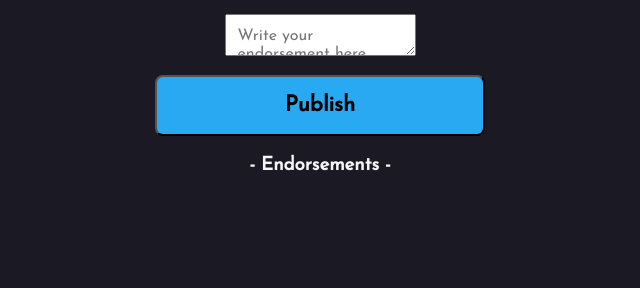
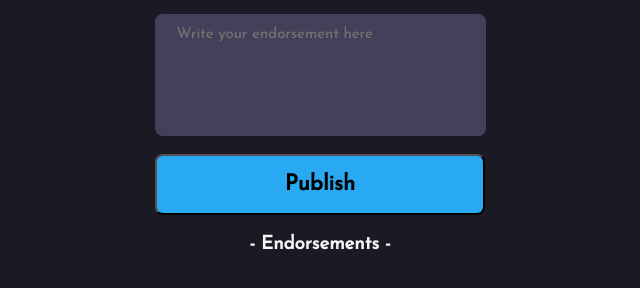
Before and after one commit to MastooraTurkmen/We-are-the-Champions., a website built with Vite: page index.html in a window 1280 px wide. Shown: the part 212-500 px from the top of the page, without its empty margins (320-960 px from the left). Built offline with nearby package versions, Linux system fonts and the light colour scheme; no server answers.

```diff
--- a/index.css
+++ b/index.css
@@ -25,7 +25,7 @@
     font-size: 25px;
 }
 
-input{
+textarea{
    width: 317px;
    height: 118px;
    background: #444059;
@@ -33,6 +33,7 @@
    border-radius: 8px;
    color: #F5F5F5;
    font-size: 15px;
+   resize: none;
    padding-left: 12px;
 
 }
```
